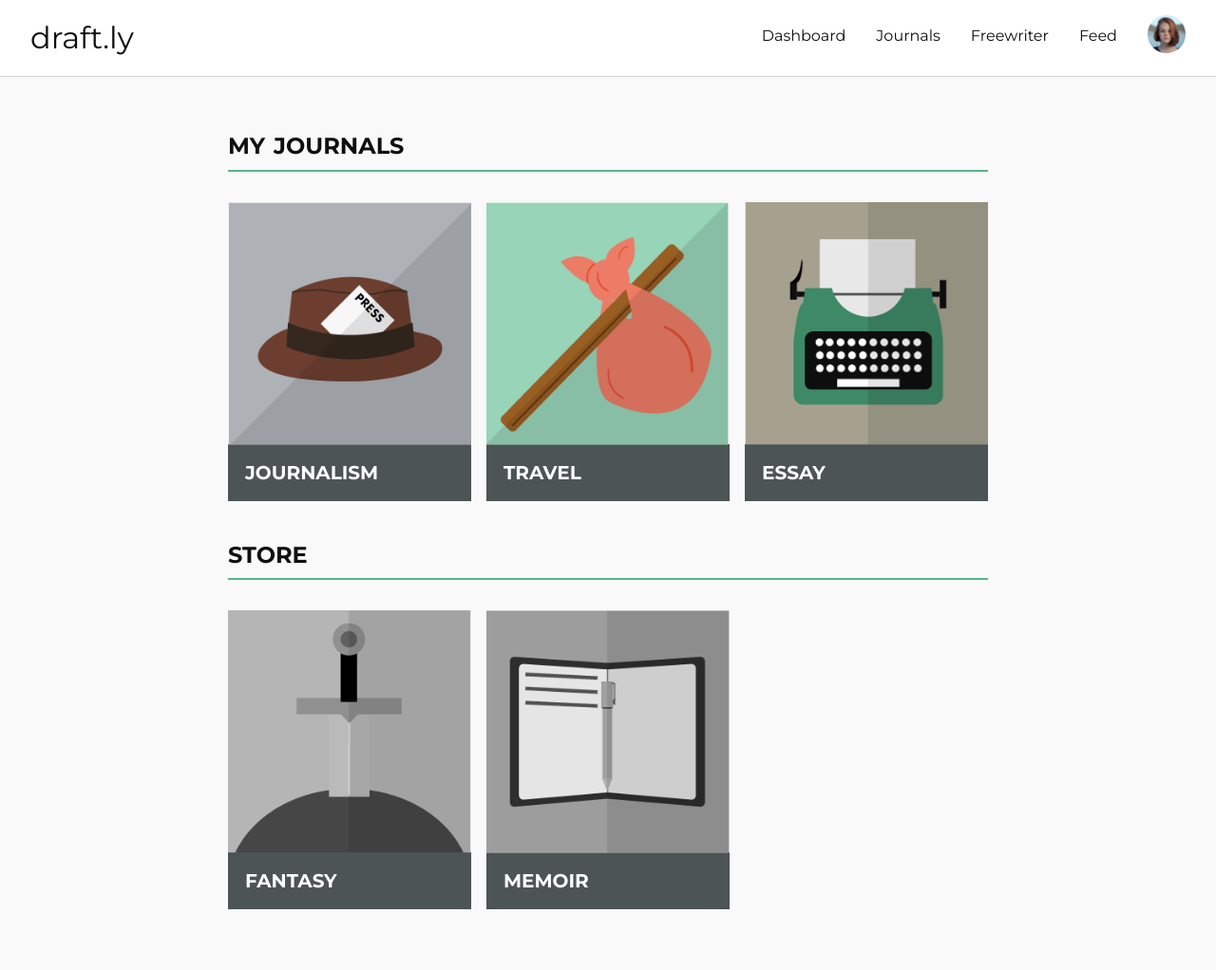
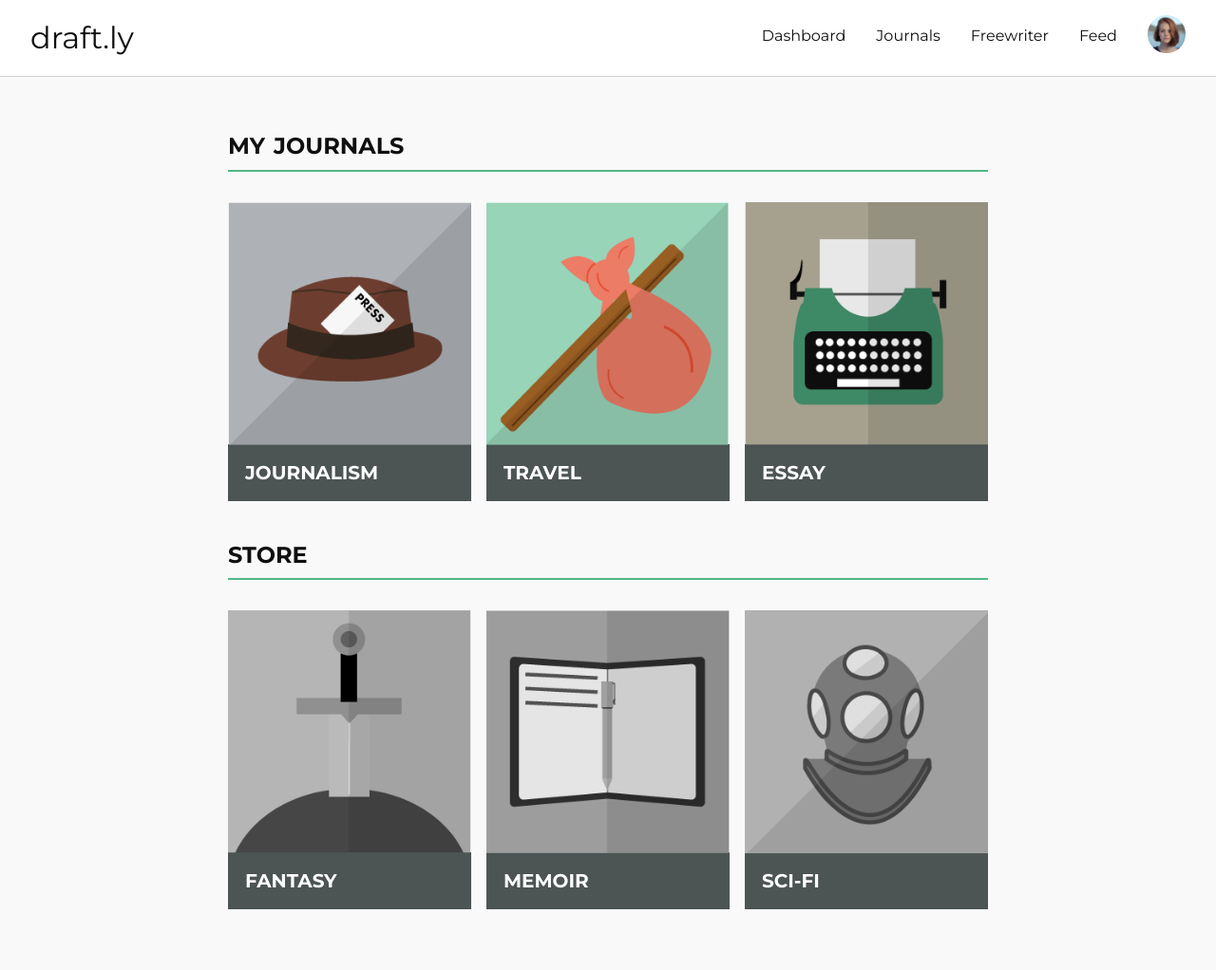
Before and after one commit to davidpowellme/draftly, a Jekyll site: the page built from j-journals.html, in a window 1280 px wide. Shown: the whole page at 95% size. Built offline with Jekyll 4.4.1, drawn with Linux system fonts in a browser that asks for light colours; nearby versions of some CDN libraries; before the commit the page ends 974 px from its top, so only the background shows below that.

Commit message:
new icon

```diff
--- a/_sass/_global.scss
+++ b/_sass/_global.scss
@@ -44,7 +44,7 @@ li {margin: 1em 0;}
 
 
 .page-content .wrapper {
-	margin: 1rem auto;
+	margin: 1em auto 4em auto;
 	max-width: 800px;
 	overflow: hidden;
 	width: 95%;
@@ -139,7 +139,8 @@ main.display {
 .courses2,
 .courses3,
 .courses4,
-.courses5 {
+.courses5,
+.courses6 {
 	color: $color-light;
 	cursor: pointer;
 	margin: 0 auto;
@@ -175,7 +176,8 @@ main.display {
 	.courses2,
 	.courses3,
 	.courses4,
-	.courses5 {
+	.courses5,
+	.courses6 {
 
 		div:last-child {background: $color-light;}
 
@@ -204,7 +206,8 @@ main.display {
 	.courses2,
 	.courses3,
 	.courses4,
-	.courses5 {
+	.courses5,
+	.courses6 {
 		h2 {
 			font-size: 1.25em;
 			padding-left: 0.5em;
--- a/j-journals.html
+++ b/j-journals.html
@@ -132,6 +132,16 @@ permalink: /journals/
             </div>
     </article>
 </section>
+<section class="col-sm-4 col-md-4 col-lg-4 course" data-ui="course6">
+    <article class="courses6">
+            <div>
+                <img src="../images/scifi-bw.png" alt="Sci-Fi Icon">
+            </div>
+            <div>
+                <h2>Sci-Fi</h2>
+            </div>
+    </article>
+</section>
 
 <!--JOURNAL DESCRIPTIONS-->
 </div>
@@ -172,4 +182,22 @@ permalink: /journals/
     </article>
 </section>
 
+<section class="course-desc" id="course6">
+    <article>
+        <div>
+            <h1>
+                Sci-Fi
+            </h1>
+        </div>
+        <div>
+            <p>
+                Lorem ipsum dolor sit amet, consectetur adipisicing elit. Dolorum tempora fuga dicta quae temporibus iste cupiditate in repellat culpa, nesciunt recusandae. Tenetur ratione, cum excepturi corporis, exercitationem quae atque explicabo!
+            </p>
+        </div>
+        <div class="col-sm-12 col-md-5 col-lg-3">
+            <a class="btn dark" href="#">Purchase</a>
+        </div>
+    </article>
+</section>
+
 <!--END-->
```
Also changed, not shown: images/scifi-bw.png (added), images/scifi.png (added), research/scifi-bw.png (added), research/scifi.png (added), 1 other file.
